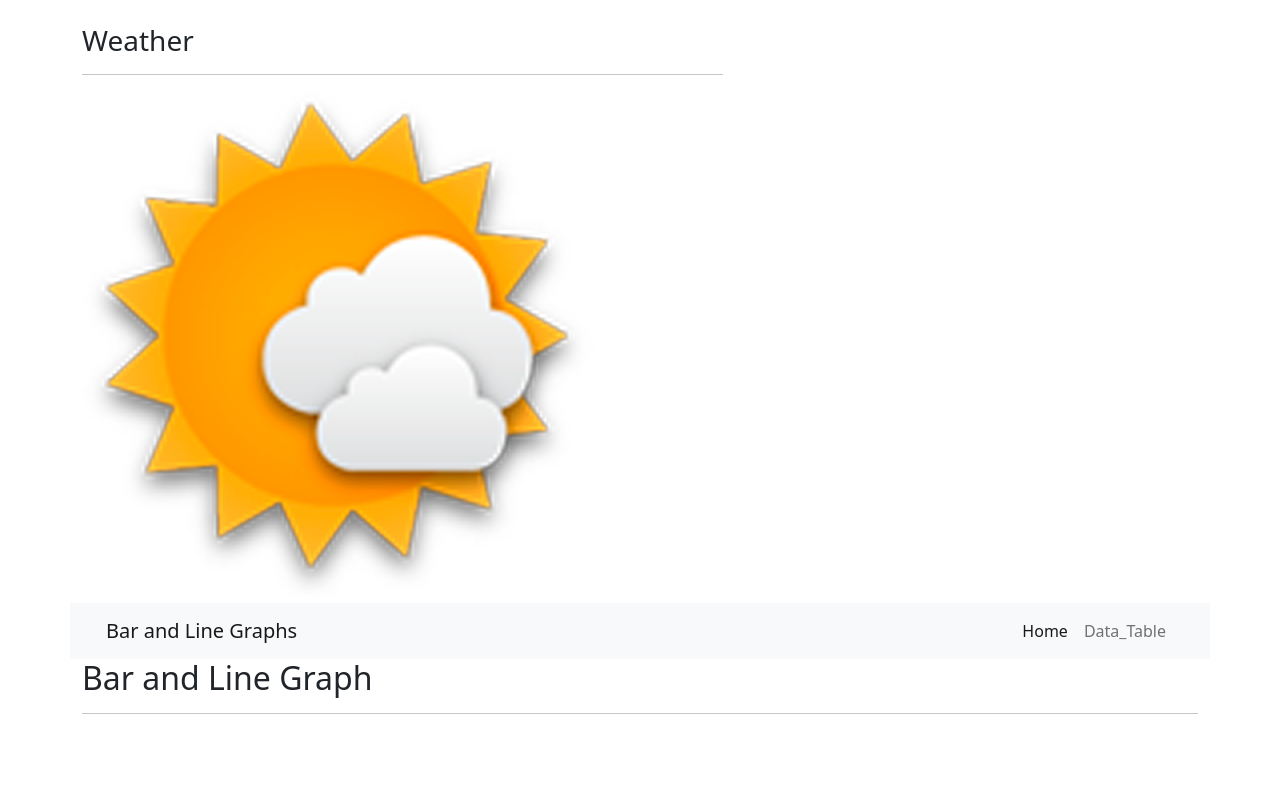
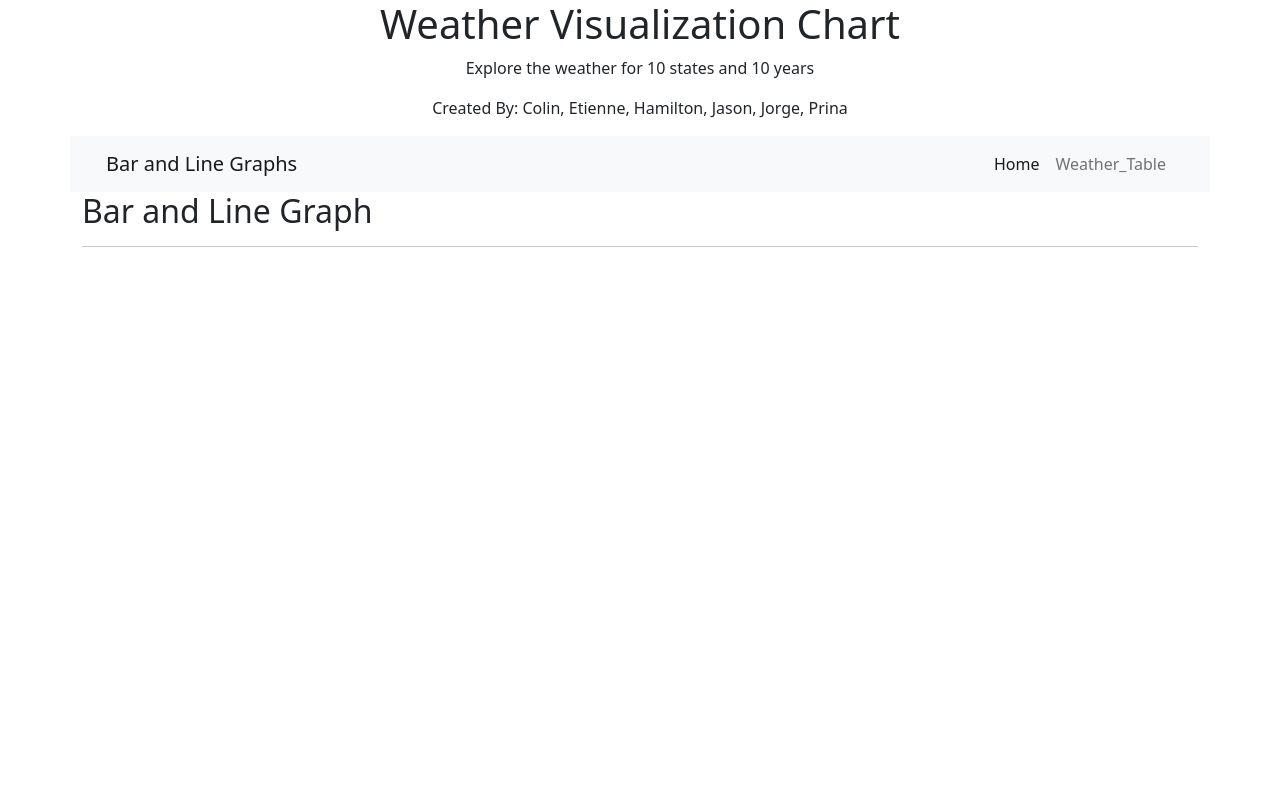
Before and after one commit to colinscampbell/project-3-group-1, a Flask app: page / in a window 1280 px wide. Run offline with Flask 2, Linux system fonts and the light colour scheme; parts of the project's set-up code (start-up, migrations or seed data) failed here and were passed over; some libraries are stand-ins or nearby versions.

Commit message:
Final Version

```diff
--- a/app_prina.py
+++ b/app_prina.py
@@ -50,8 +50,6 @@ df_avg = df1.drop(['State_1'] ,  axis=1)
 # Flask Setup
 #################################################
 app = Flask(__name__)
-print(__name__)
-print(__file__)
 
 # ---------------------------------------------------------
 # Web site
@@ -59,10 +57,9 @@ print(__file__)
 def weather_html():
    return render_template("index.html")
 
-@app.route("/data_table")
+@app.route("/weather_table")
 def data():
-
-    return render_template("data_table.html")
+    return render_template("weather_table.html")
 
 # API
 @app.route("/api/weather_table")
--- a/static/css/style.css
+++ b/static/css/style.css
@@ -0,0 +1,12 @@
+/* Remove the default margin and padding from the body. */
+body {
+    padding: 0;
+    margin: 0;
+  }
+
+  /* Set map, body, and html to 100% of the screen size. */
+  #map,
+  body,
+  html {
+    height: 100%;
+  }
--- a/templates/index.html
+++ b/templates/index.html
@@ -6,33 +6,23 @@
     <title>US Weather Data Table</title>
 
 
-    <!-- Leaflet JavaScript code -->
-    <script src="https://unpkg.com/leaflet@1.3.3/dist/leaflet.js" integrity="sha512-tAGcCfR4Sc5ZP5ZoVz0quoZDYX5aCtEm/eu1KhSLj2c9eFrylXZknQYmxUssFaVJKvvc0dJQixhGjG2yXWiV9Q==" crossorigin=""></script>
-
-       <!-- D3 library -->
+        <!-- D3 library -->
     <script src="https://d3js.org/d3.v5.min.js"></script>
 
-    <!-- Leaflet CSS -->
-    <link rel="stylesheet" href="https://unpkg.com/leaflet@1.3.3/dist/leaflet.css" integrity="sha512-Rksm5RenBEKSKFjgI3a41vrjkw4EVPlJ3+OiI65vTjIdo9brlAacEuKOiQ5OFh7cOI1bkDwLqdLw3Zg0cRJAAQ==" crossorigin="" />
-
-    <!-- below bootstrap added by prina -->
+      <!-- below bootstrap added by prina -->
      <link href="https://cdn.jsdelivr.net/npm/bootstrap@5.1.0/dist/css/bootstrap.min.css" rel="stylesheet" integrity="sha384-KyZXEAg3QhqLMpG8r+8fhAXLRk2vvoC2f3B09zVXn8CA5QIVfZOJ3BCsw2P0p/We" crossorigin="anonymous">
 
     <!-- Our CSS  -->
     <link rel="stylesheet" href="./static/css/style.css" />
 
-
     <div class="container">
 
       <div class="row">
 
-        <div class="col-md-7">
-
-          <br>
-          <h3>Weather</h3>
-          <hr>
-          <img class="left-image" src="../Images/weather.png">
-
+        <div class="col-md-12 jumbotron text-center">
+          <h1>Weather Visualization Chart</h1>
+          <p>Explore the weather for 10 states and 10 years</p>
+          <p>Created By: Colin, Etienne, Hamilton, Jason, Jorge, Prina</p>
         </div>
 
   </head>
@@ -50,7 +40,7 @@
               <a class="nav-link active" aria-current="page" href="/">Home</a>
             </li>
             <li class="nav-item">
-              <a class="nav-link" href="/data_table">Data_Table</a>
+              <a class="nav-link" href="/weather_table">Weather_Table</a>
             </li>
            </ul>
         </div>
@@ -60,10 +50,6 @@
 
     <div id="map"></div>
 
-    <!-- JavaScript file -->
-    <!--<script type="text/javascript" src="static/js/just-crime.js"></script>-->
-    <!-- <script type="text/javascript" src="static/js/heatmap.js"></script> -->
-
     <!-- Below Added by Prina -->
     <div class="container">
       <h2>Bar and Line Graph</h2>
@@ -71,8 +57,6 @@
      </div>
     <br>
 
-
-
   </body>
 
 </html>
--- a/templates/data_table.html
+++ b/templates/weather_table.html
@@ -33,7 +33,7 @@
   <div class="container">
 
 
-    <h2>Weather Data Table</h2>
+    <h2>Weather Data Table  for 10 states from Year 2012 to 2021</h2>
     <hr>
 
     <div class="row" >
```
